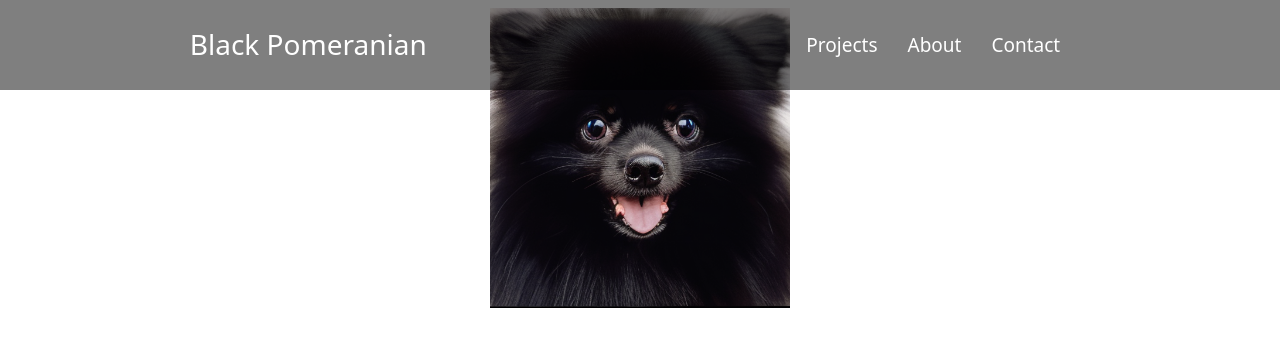
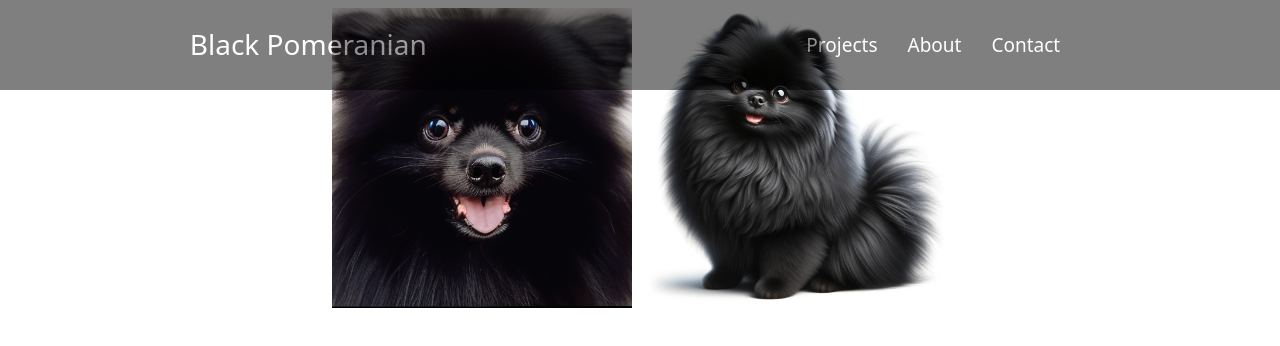
Before and after one commit to black-pomeranian/blapome-portfolio, a React (Create React App) app: page /projects in a window 1280 px wide. Shown: the top 346 px of the page. Built offline with nearby package versions, Linux system fonts and the light colour scheme.

Commit message:
パネルを複数用意できるように

```diff
--- a/src/components/ImageHover.js
+++ b/src/components/ImageHover.js
@@ -1,12 +1,14 @@
 import React, { useState } from 'react';
-import 'bootstrap/dist/css/bootstrap.min.css'; // Bootstrap CSSのインポート
+import 'bootstrap/dist/css/bootstrap.min.css';
 
 function ImageHover() {
   const [modalOpen, setModalOpen] = useState(false);
   const [selectedImage, setSelectedImage] = useState('');
+  const [selectedDescription, setSelectedDescription] = useState('');
 
-  const openModal = (image) => {
+  const openModal = (image, description) => {
     setSelectedImage(image);
+    setSelectedDescription(description);
     setModalOpen(true);
   };
 
@@ -14,49 +16,52 @@ function ImageHover() {
     setModalOpen(false);
   };
 
-  const handleOutsideClick = (e) => {
-    if (e.target.id === "modal-backdrop") {
-      closeModal();
-    }
-  };
-
-  return (
-    <div className="d-flex flex-wrap justify-content-center">
+  const ImageCard = ({ src, alt, description }) => (
     <div className="position-relative m-2">
       <img
-          src={`${process.env.PUBLIC_URL}/images/profile.png`}
-          alt="Description"
+        src={src}
+        alt={alt}
         className="img-fluid cursor-pointer"
-          onClick={() => openModal(`${process.env.PUBLIC_URL}/images/profile.png`)}
+        onClick={() => openModal(src, description)}
       />
       <div className="position-absolute bottom-0 start-0 w-100 bg-dark text-white text-center p-2 cursor-pointer"
            style={{opacity: 0, transition: 'opacity .5s ease'}}
            onMouseEnter={e => e.currentTarget.style.opacity = 0.5}
            onMouseLeave={e => e.currentTarget.style.opacity = 0}
       >
-          サンプルです。
+        {alt}
       </div>
     </div>
-      {/* 他の画像カードを同様に追加 */}
+  );
 
-      {modalOpen && (
+  const ImageModal = ({ isOpen, image, description, onClose }) => {
+    if (!isOpen) {
+      return null;
+    }
+
+    return (
       <div
         id="modal-backdrop"
         className="modal show d-block"
         tabIndex="-1"
         role="dialog"
         style={{ backgroundColor: 'rgba(0,0,0,.8)' }}
-          onClick={handleOutsideClick}
+        onClick={(e) => {
+          if (e.target.id === "modal-backdrop") {
+            onClose();
+          }
+        }}
       >
         <div className="modal-dialog modal-dialog-centered" role="document">
           <div className="modal-content">
             <div className="modal-header">
-                <button type="button" className="close" data-dismiss="modal" aria-label="Close" onClick={closeModal}>
+              <button type="button" className="close" data-dismiss="modal" aria-label="Close" onClick={onClose}>
                 <span aria-hidden="true">&times;</span>
               </button>
             </div>
             <div className="modal-body">
-                <img src={selectedImage} alt="Enlarged" className="img-fluid"/>
+              <img src={image} alt="Enlarged" className="img-fluid"/>
+              <p>{description}</p>
             </div>
             <div className="modal-footer">
               <p>test</p>
@@ -64,7 +69,18 @@ function ImageHover() {
           </div>
         </div>
       </div>
-      )}
+    );
+  };
+
+  return (
+    <div className="d-flex flex-wrap justify-content-center">
+      <ImageCard src={`${process.env.PUBLIC_URL}/images/profile.png`} alt="サンプルです。" description="ここに長文の説明を入れることができます。" />
+      <ImageCard src={`${process.env.PUBLIC_URL}/images/blapome.png`} alt="test" description="別の画像に関する長文の説明。" />
+
+
+      {/* 他のImageCardコンポーネントをここに追加 */}
+
+      <ImageModal isOpen={modalOpen} image={selectedImage} description={selectedDescription} onClose={closeModal} />
     </div>
   );
 }
```
Also changed, not shown: public/images/blapome.png (added). Lines whose indentation alone changed are shown as unchanged.
